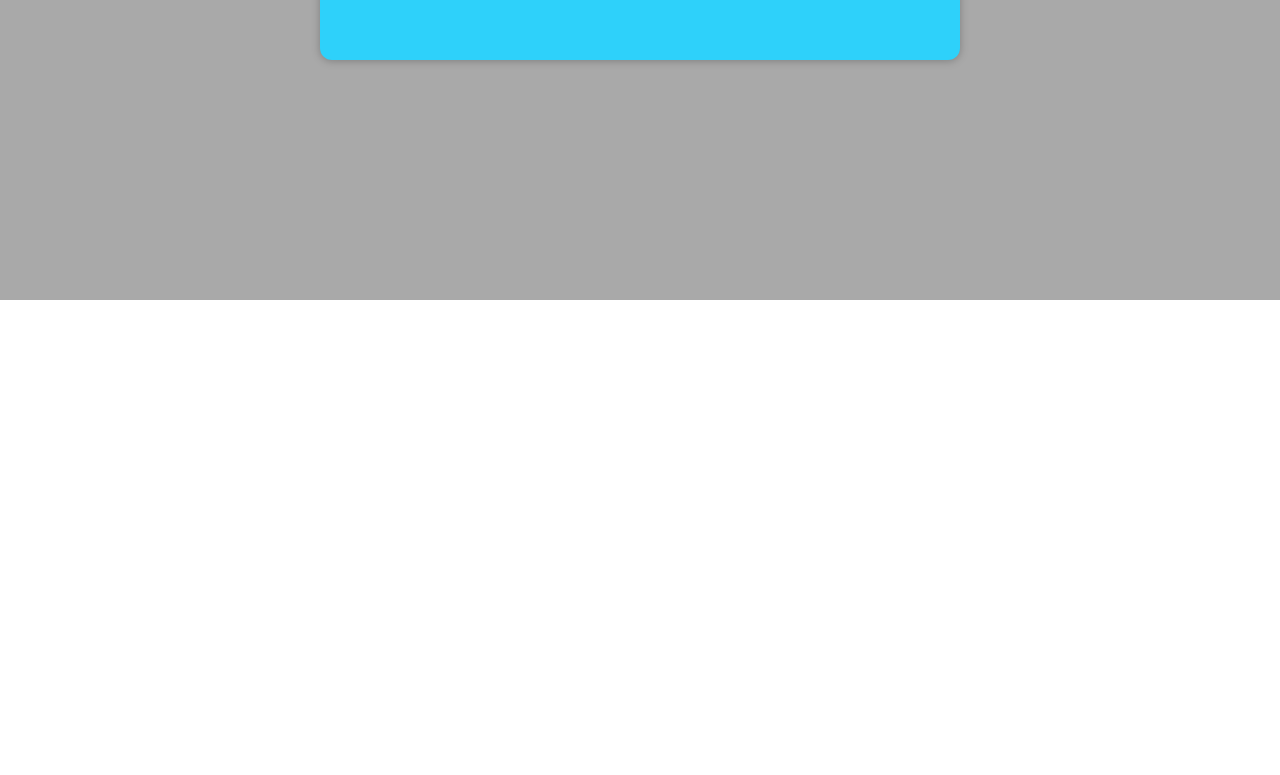
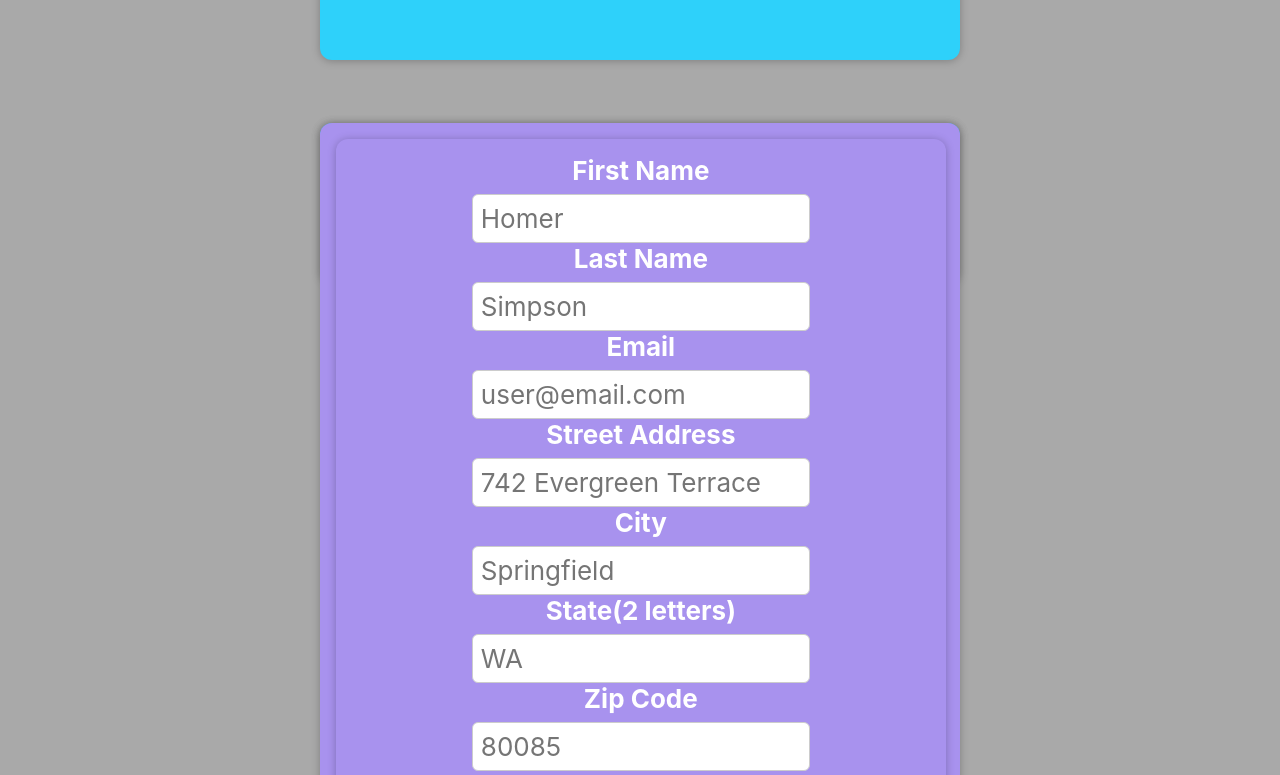
Before and after one commit to kennguyen061/TruckersRewardsProgram, a React (Create React App) app in the folder front-end/app/: page /Application in a window 1280 px wide. Shown: the part 500-1275 px from the top of the page. Before the commit the page ends 800 px from the top, so only its background shows below. Built offline with nearby package versions, Linux system fonts and the light colour scheme.

Commit message:
All driver info is passed by stat to application

```diff
--- a/front-end/app/package.json
+++ b/front-end/app/package.json
@@ -6,6 +6,7 @@
     "@testing-library/jest-dom": "^5.16.2",
     "@testing-library/react": "^12.1.2",
     "@testing-library/user-event": "^13.5.0",
+    "crypto": "^1.0.1",
     "react": "^17.0.2",
     "react-dom": "^17.0.2",
     "react-router-dom": "^6.2.1",
--- a/front-end/app/src/Components/App.css
+++ b/front-end/app/src/Components/App.css
@@ -20,6 +20,7 @@
 
 .Card {
   margin-top: 10rem;
+  margin-bottom: 100rem;
   background-color: #2ed1fa;
   display: flex;
   flex-direction: column;
@@ -51,7 +52,7 @@
   min-height: 100vh;
   display: flex;
   justify-content: center;
-  align-items: flex-start;
+  align-items: center;
 }
 
 .App-link {
--- a/front-end/app/src/Components/Application.js
+++ b/front-end/app/src/Components/Application.js
@@ -1,7 +1,14 @@
 import { Link } from "react-router-dom";
 import "./App.css";
+import NewDriver from "./DriverForm/NewDriver";
 
 function Application() {
+  const addDriverHandler = (driver) => {
+    console.log("in applicartion");
+    console.log(driver);
+    //this is where we would Post to the Server
+  };
+
   return (
     <div className="Container">
       <div className="Card">
@@ -12,6 +19,9 @@ function Application() {
             Home{" "}
           </Link>
         </div>
+        <div className="Card">
+          <NewDriver onAddDriver={addDriverHandler} />
+        </div>
       </div>
     </div>
   );
--- /dev/null
+++ b/front-end/app/src/Components/DriverForm/DriverForm.css
@@ -0,0 +1,26 @@
+.new-driver__controls {
+  display: flex;
+  flex-wrap: wrap;
+  gap: 1rem;
+  margin-bottom: 1rem;
+  text-align: left;
+}
+
+.new-driver__control label {
+  font-weight: bold;
+  margin-bottom: 0.5rem;
+  display: block;
+}
+
+.new-driver__control input {
+  font: inherit;
+  padding: 0.5rem;
+  border-radius: 6px;
+  border: 1px solid #ccc;
+  width: 20rem;
+  max-width: 100%;
+}
+
+.new-driver__actions {
+  text-align: center;
+}
--- /dev/null
+++ b/front-end/app/src/Components/DriverForm/DriverForm.js
@@ -0,0 +1,207 @@
+import { useState } from "react";
+
+import "./DriverForm.css";
+
+const DriverForm = (props) => {
+  const [enteredFirstName, setEnteredFirstName] = useState("");
+  const [enteredLastName, setEnteredLastName] = useState("");
+  const [enteredEmail, setEnteredEmail] = useState("");
+  const [enteredStreet, setEnteredStreet] = useState("");
+  const [enteredCity, setEnteredCity] = useState("");
+  const [enteredState, setEnteredState] = useState("");
+  const [enteredZip, setEnteredZip] = useState("");
+  const [enteredPhoneNum, setEnteredPhoneNum] = useState("");
+  const [enteredPassword, setEnteredPassword] = useState("");
+  const [reenteredPassword, setReenteredPassword] = useState("");
+  const firstNameChangeHandler = (event) => {
+    setEnteredFirstName(event.target.value);
+  };
+
+  const lastNameChangeHandler = (event) => {
+    setEnteredLastName(event.target.value);
+  };
+
+  const emailChangeHandler = (event) => {
+    setEnteredEmail(event.target.value);
+  };
+
+  const streetChangeHandler = (event) => {
+    setEnteredStreet(event.target.value);
+  };
+
+  const cityChangeHandler = (event) => {
+    setEnteredCity(event.target.value);
+  };
+
+  const stateChangeHandler = (event) => {
+    setEnteredState(event.target.value);
+  };
+
+  const zipChangeHandler = (event) => {
+    setEnteredZip(event.target.value);
+  };
+
+  const phoneNumChangeHandler = (event) => {
+    setEnteredPhoneNum(event.target.value);
+  };
+
+  const passwordChangeHandler = (event) => {
+    setEnteredPassword(event.target.value);
+  };
+
+  const copyPasswordChangeHandler = (event) => {
+    setReenteredPassword(event.target.value);
+  };
+
+  const submitHandler = (event) => {
+    event.preventDefault();
+
+    const driverData = {
+      firstName: enteredFirstName,
+      lastName: enteredLastName,
+      email: enteredEmail,
+      street: enteredStreet,
+      city: enteredCity,
+      state: enteredState,
+      zip: enteredZip,
+      phoneNum: enteredPhoneNum,
+      password: enteredPassword,
+    };
+
+    //change this
+    props.onSaveDriverData(driverData);
+    setEnteredFirstName("");
+    setEnteredLastName("");
+    setEnteredEmail("");
+    setEnteredStreet("");
+    setEnteredCity("");
+    setEnteredState("");
+    setEnteredZip("");
+    setEnteredPhoneNum("");
+    setEnteredPassword("");
+  };
+
+  return (
+    <form className="new-driver" onSubmit={submitHandler}>
+      <div className="new-driver__control">
+        <div className="new-driver__control">
+          <label>First Name</label>
+          <input
+            type={"text"}
+            placeholder={"Homer"}
+            value={enteredFirstName}
+            required
+            onChange={firstNameChangeHandler}
+          />
+        </div>
+        <div className="new-driver__control">
+          <label>Last Name</label>
+          <input
+            type={"text"}
+            placeholder={"Simpson"}
+            value={enteredLastName}
+            required
+            onChange={lastNameChangeHandler}
+          />
+        </div>
+        <div className="new-edriver__control">
+          <label>Email</label>
+          <input
+            type={"email"}
+            value={enteredEmail}
+            placeholder={"user@email.com"}
+            required
+            onChange={emailChangeHandler}
+          />
+        </div>
+        <div className="new-edriver__control">
+          <label>Street Address</label>
+          <input
+            type={"text"}
+            value={enteredStreet}
+            placeholder={"742 Evergreen Terrace"}
+            required
+            onChange={streetChangeHandler}
+          />
+        </div>
+        <div className="new-edriver__control">
+          <label>City</label>
+          <input
+            type={"text"}
+            value={enteredCity}
+            placeholder={"Springfield"}
+            required
+            onChange={cityChangeHandler}
+          />
+        </div>
+        <div className="new-edriver__control">
+          <label>State(2 letters)</label>
+          <input
+            type={"text"}
+            minLength={"2"}
+            maxLength={"2"}
+            placeholder={"WA"}
+            value={enteredState}
+            required
+            onChange={stateChangeHandler}
+          />
+        </div>
+        <div className="new-edriver__control">
+          <label>Zip Code</label>
+          <input
+            type={"number"}
+            minLength={"2"}
+            maxLength={"2"}
+            value={enteredZip}
+            placeholder={"80085"}
+            required
+            onChange={zipChangeHandler}
+          />
+        </div>
+        <div className="new-edriver__control">
+          <label>Phone Number</label>
+          <input
+            type={"tel"}
+            pattern="[0-9]{3}-[0-9]{3}-[0-9]{4}"
+            placeholder={"939-555-0113"}
+            value={enteredPhoneNum}
+            required
+            onChange={phoneNumChangeHandler}
+          />
+        </div>
+        <div className="new-edriver__control">
+          <label>Password</label>
+          <input
+            type={"password"}
+            value={enteredPassword}
+            placeholder={"4-8 Characters"}
+            minLength="4"
+            maxLength="8"
+            required
+            onChange={passwordChangeHandler}
+          />
+        </div>
+        <div className="new-edriver__control">
+          <label>Re-Enter Password</label>
+          <input
+            type={"password"}
+            value={reenteredPassword}
+            placeholder={"4-8 Characters"}
+            minLength="4"
+            maxLength="8"
+            required
+            onChange={copyPasswordChangeHandler}
+          />
+        </div>
+      </div>
+      <div className="new-driver__actions">
+        <button type="submit" disabled={enteredPassword !== reenteredPassword}>
+          {" "}
+          Create Account
+        </button>
+      </div>
+    </form>
+  );
+};
+
+export default DriverForm;
--- /dev/null
+++ b/front-end/app/src/Components/DriverForm/NewDriver.css
@@ -0,0 +1,38 @@
+.new-driver {
+  background-color: #a892ee;
+  padding: 1rem;
+  /*margin: 2rem auto;*/
+  width: 50rem;
+  max-width: 95%;
+  border-radius: 12px;
+  text-align: center;
+  box-shadow: 0 1px 8px rgba(0, 0, 0, 0.25);
+}
+
+.new-driver button {
+  font: inherit;
+  cursor: pointer;
+  padding: 1rem 2rem;
+  border: 1px solid #40005d;
+  background-color: #40005d;
+  color: white;
+  border-radius: 12px;
+  margin-right: 1rem;
+}
+
+.new-driver button:hover,
+.new-driver button:active {
+  background-color: #510674;
+  border-color: #510674;
+}
+
+.new-driver button.alternative {
+  color: #220131;
+  border-color: transparent;
+  background-color: transparent;
+}
+
+.new-driver button.alternative:hover,
+.new-driver button.alternative:active {
+  background-color: #ddb3f8;
+}
--- /dev/null
+++ b/front-end/app/src/Components/DriverForm/NewDriver.js
@@ -0,0 +1,20 @@
+import "./NewDriver.css";
+import DriverForm from "./DriverForm";
+
+const NewDriver = (props) => {
+  const saveDriverDataHandler = (enteredDriverData) => {
+    const driverData = {
+      ...enteredDriverData,
+      id: Math.random().toString(),
+    };
+    props.onAddDriver(driverData);
+  };
+
+  return (
+    <div className="new-driver">
+      <DriverForm onSaveDriverData={saveDriverDataHandler}></DriverForm>
+    </div>
+  );
+};
+
+export default NewDriver;
```
Also changed, not shown: 1 other file (tests, documents, lock files or other folders).
